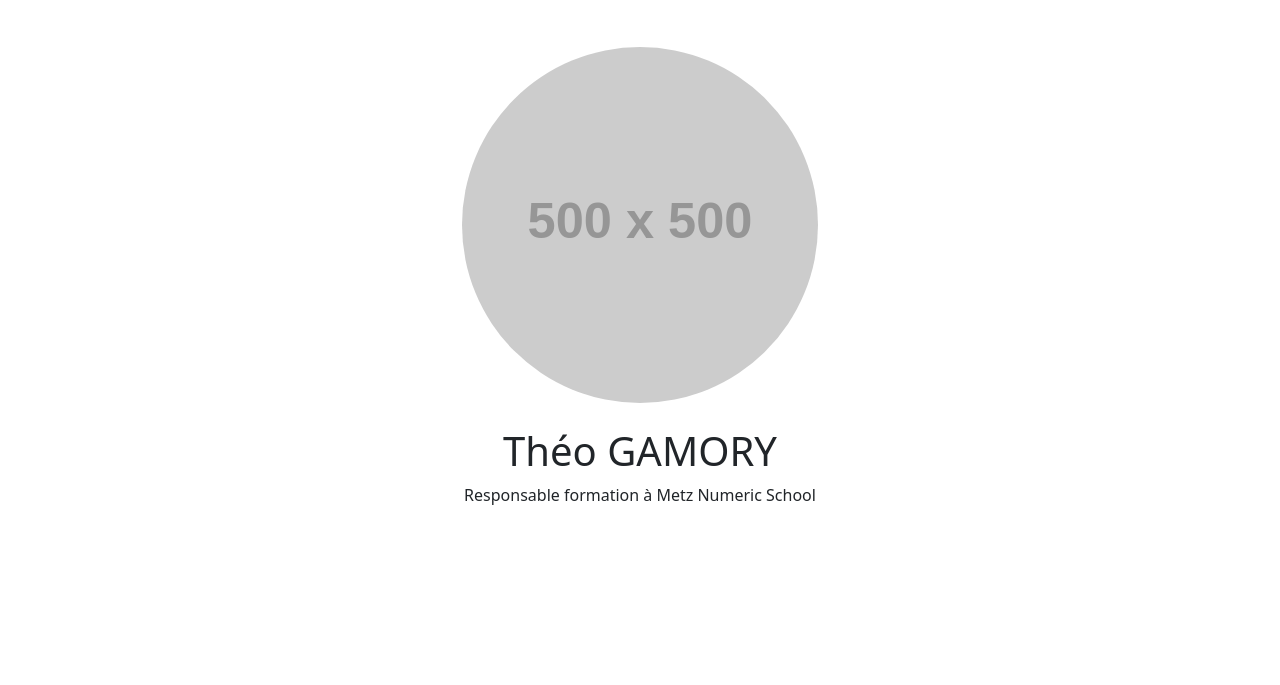
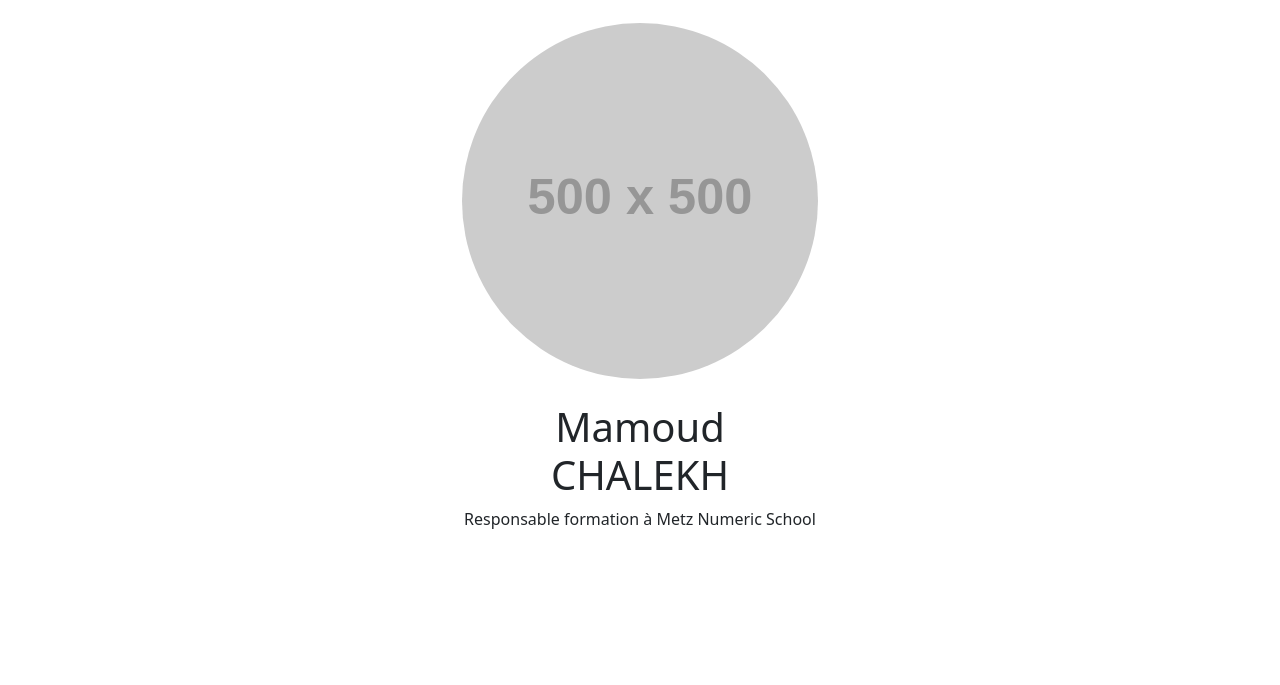
Before and after one commit to ChalekhMamoud/portfolio-boostrap, a plain HTML site: page portfolio-mns-main/index.html in a window 1280 px wide. Shown: the part 115-800 px from the top of the page. Drawn offline with nearby package versions, Linux system fonts and the light colour scheme; placeholder pictures from the web are drawn by us.

Commit message:
changment nom cv

```diff
--- a/portfolio-mns-main/index.html
+++ b/portfolio-mns-main/index.html
@@ -51,7 +51,7 @@
                     <div class="col-12 col-md-6 col-lg-4 text-center">
                         <img src='https://dummyimage.com/500x500.gif' alt='Photo de profil de John DOE'
                             class="img-fluid rounded-circle mb-4" />
-                        <h1>Théo GAMORY</h1>
+                        <h1>Mamoud CHALEKH</h1>
                         <p>Responsable formation à Metz Numeric School</p>
                     </div>
                 </div>
```
